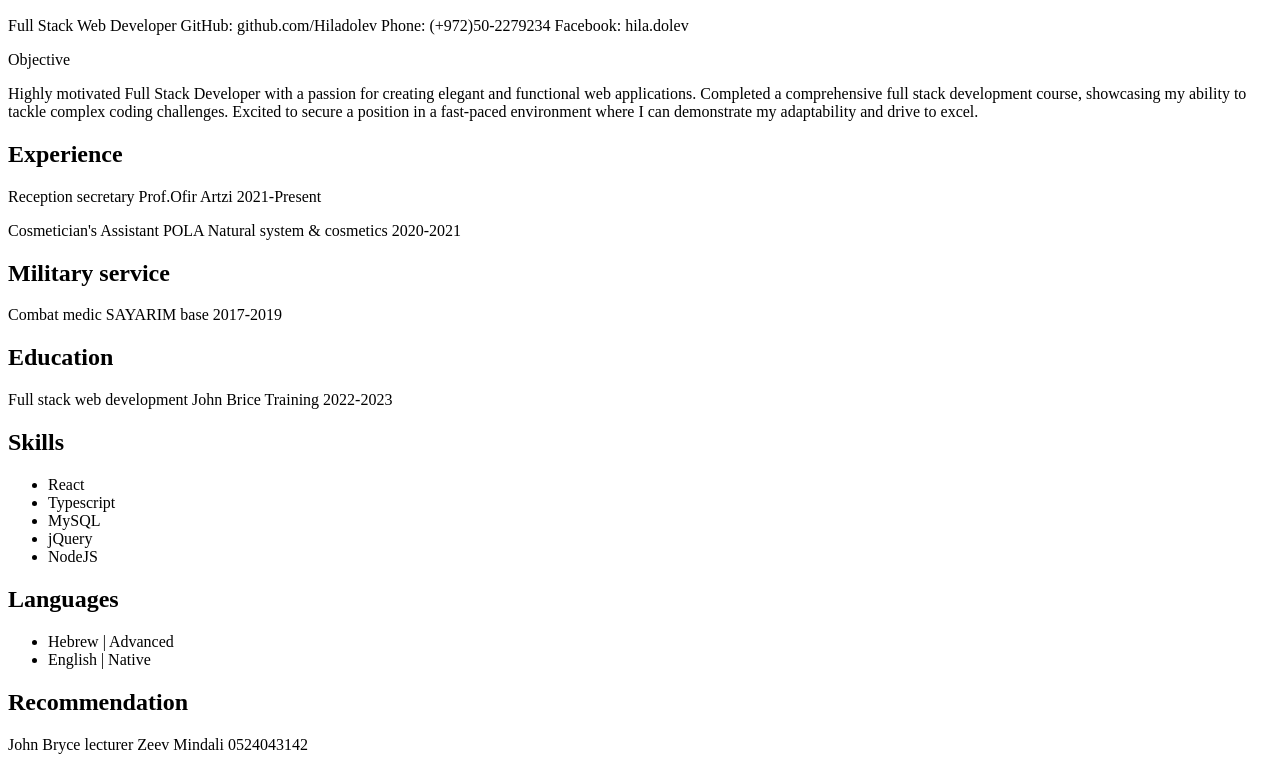
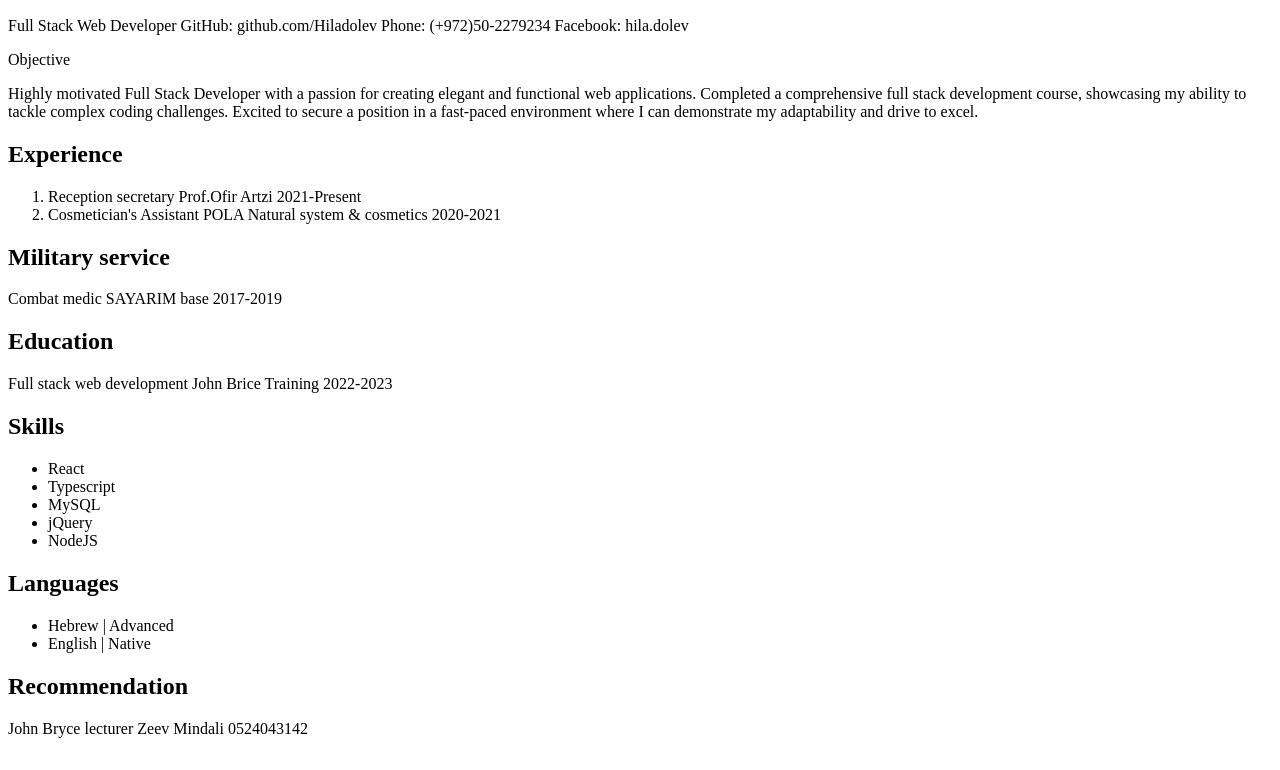
Before and after one commit to Hiladolev/resume, a plain HTML site: page index.html in a window 1280 px wide. Shown: the part 110-880 px from the top of the page. Drawn offline with Linux system fonts and the light colour scheme.

Commit message:
ordered list

```diff
--- a/index.html
+++ b/index.html
@@ -29,15 +29,18 @@
     </article>
     <section>
         <h2>Experience</h2>
-        <p>
-            Reception secretary
-            Prof.Ofir Artzi
-            2021-Present
-        </p>
-        <p>Cosmetician's Assistant
-            POLA Natural system & cosmetics
-            2020-2021
-        </p>
+        <ol>
+            <li>
+                Reception secretary
+                Prof.Ofir Artzi
+                2021-Present
+            </li>
+            <li>
+                Cosmetician's Assistant
+                POLA Natural system & cosmetics
+                2020-2021
+            </li>
+        </ol>
     </section>
     <section>
         <h2>Military service</h2>
```
